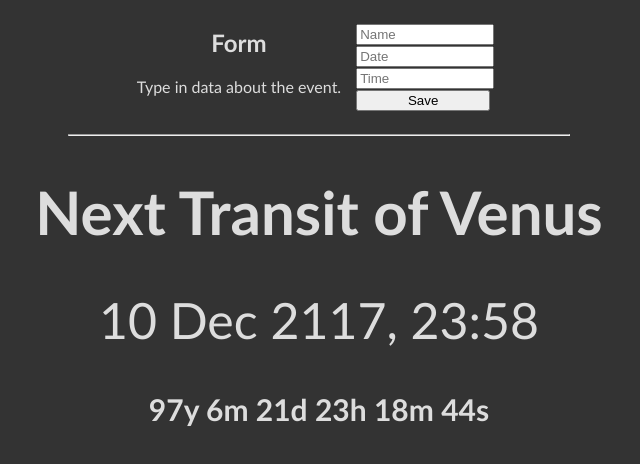
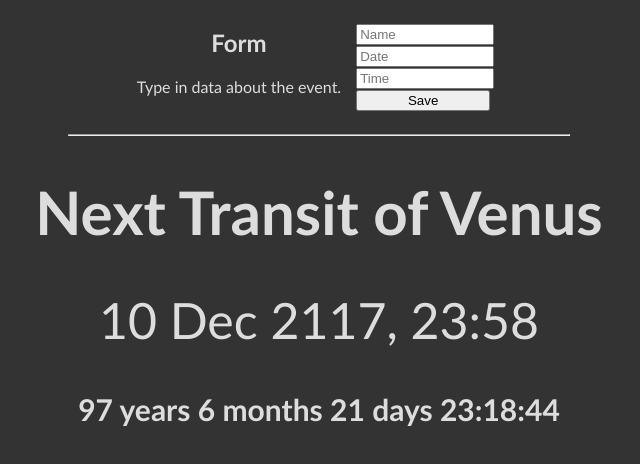
Before and after one commit to tomasz-rebas/react-countdown-timer, a React (Create React App) app: page / in a window 1280 px wide. Shown: the top 464 px of the page, without its empty margins (321-961 px from the left). Built offline with nearby package versions, Linux system fonts and the light colour scheme.

Commit message:
Change time display format

```diff
--- a/src/components/App.js
+++ b/src/components/App.js
@@ -67,30 +67,30 @@ class App extends React.Component {
 
         if (timeLeft >= yearInSeconds) {
             const yearCount = parseInt(timeLeft / yearInSeconds);
-            stringForDisplay += yearCount + 'y ';
+            stringForDisplay += yearCount + ' years ';
             timeLeft = timeLeft - yearCount * yearInSeconds;
         }
         if (timeLeft >= monthInSeconds) {
             const monthCount = parseInt(timeLeft / monthInSeconds);
-            stringForDisplay += monthCount + 'm ';
+            stringForDisplay += monthCount + ' months ';
             timeLeft = timeLeft - monthCount * monthInSeconds;
         }
         if (timeLeft >= dayInSeconds) {
             const dayCount = parseInt(timeLeft / dayInSeconds);
-            stringForDisplay += dayCount + 'd ';
+            stringForDisplay += dayCount + ' days ';
             timeLeft = timeLeft - dayCount * dayInSeconds;
         }
         if (timeLeft >= hourInSeconds) {
             const hourCount = parseInt(timeLeft / hourInSeconds);
-            stringForDisplay += hourCount + 'h ';
+            stringForDisplay += hourCount + ':';
             timeLeft = timeLeft - hourCount * hourInSeconds;
         }
         if (timeLeft >= minuteInSeconds) {
             const minuteCount = parseInt(timeLeft / minuteInSeconds);
-            stringForDisplay += minuteCount + 'm ';
+            stringForDisplay += minuteCount + ':';
             timeLeft = timeLeft - minuteCount * minuteInSeconds;
         }
-        stringForDisplay += timeLeft + 's ';
+        stringForDisplay += timeLeft;
 
         return stringForDisplay;
     }
```
